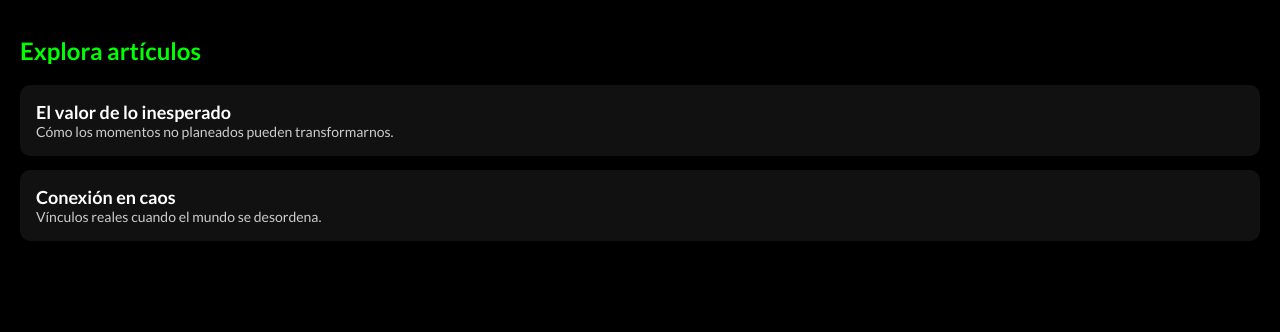
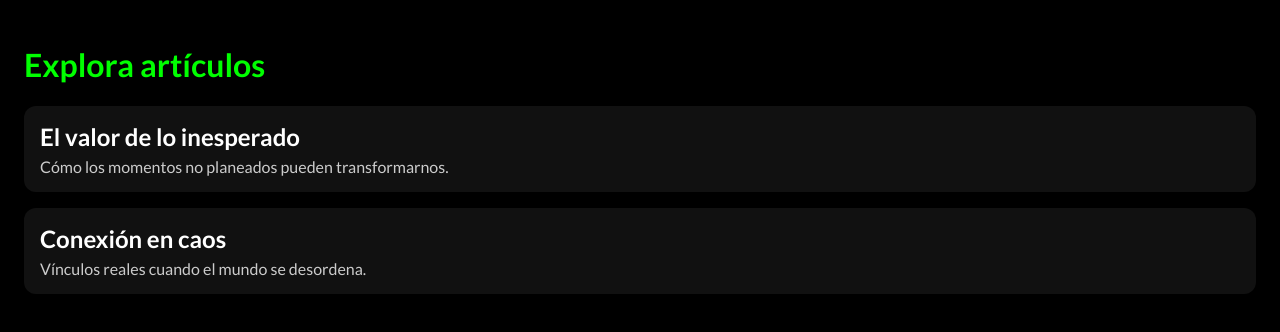
Before and after one commit to FranGax/codigo52, a plain HTML site: page articulos/index.html in a window 1280 px wide. Drawn offline with Linux system fonts and the light colour scheme.

Commit message:
Add files via upload

```diff
--- a/articulos/index.html
+++ b/articulos/index.html
@@ -2,55 +2,53 @@
 <!DOCTYPE html>
 <html lang="es">
 <head>
-  <meta charset="UTF-8" />
-  <meta name="viewport" content="width=device-width, initial-scale=1.0"/>
+  <meta charset="UTF-8">
+  <meta name="viewport" content="width=device-width, initial-scale=1.0">
   <title>Artículos - Código 52</title>
   <link href="https://fonts.googleapis.com/css2?family=Lato:wght@400;700&display=swap" rel="stylesheet">
   <style>
     body {
       margin: 0;
       font-family: 'Lato', sans-serif;
-      background-color: #010000;
+      background-color: #000;
       color: white;
-      padding: 20px;
+      padding: 24px;
     }
     h1 {
-      font-size: 24px;
-      margin-bottom: 20px;
       color: #00ff00;
     }
-    .article-link {
-      display: block;
+    .card {
+      background-color: #111;
       padding: 16px;
-      background: #111;
-      margin-bottom: 14px;
-      border-radius: 10px;
-      color: white;
+      border-radius: 12px;
+      margin-bottom: 16px;
+    }
+    .card h2 {
+      margin: 0;
+    }
+    .card p {
+      margin: 6px 0 0 0;
+      color: #ccc;
+    }
+    a {
       text-decoration: none;
-      transition: background 0.3s ease;
-    }
-    .article-link:hover {
-      background: #222;
-    }
-    .article-title {
-      font-size: 18px;
-      font-weight: bold;
-    }
-    .article-excerpt {
-      font-size: 14px;
-      color: #ccc;
+      color: inherit;
     }
   </style>
 </head>
 <body>
   <h1>Explora artículos</h1>
-  <a class="article-link" href="articulo1.html">
-    <div class="article-title">El valor de lo inesperado</div>
-    <div class="article-excerpt">Cómo los momentos no planeados pueden transformarnos.</div>
+  <a href="articulo1.html">
+    <div class="card">
+      <h2>El valor de lo inesperado</h2>
+      <p>Cómo los momentos no planeados pueden transformarnos.</p>
+    </div>
   </a>
-  <a class="article-link" href="articulo2.html">
-    <div class="article-title">Conexión en caos</div>
-    <div class="article-excerpt">Vínculos reales cuando el mundo se desordena.</div>
+  <a href="articulo2.html">
+    <div class="card">
+      <h2>Conexión en caos</h2>
+      <p>Vínculos reales cuando el mundo se desordena.</p>
+    </div>
   </a>
 </body>
 </html>
```
Also changed, not shown: articulos/articulo1.html (+5 -24 lines), articulos/articulo2.html (+6 -35 lines).
